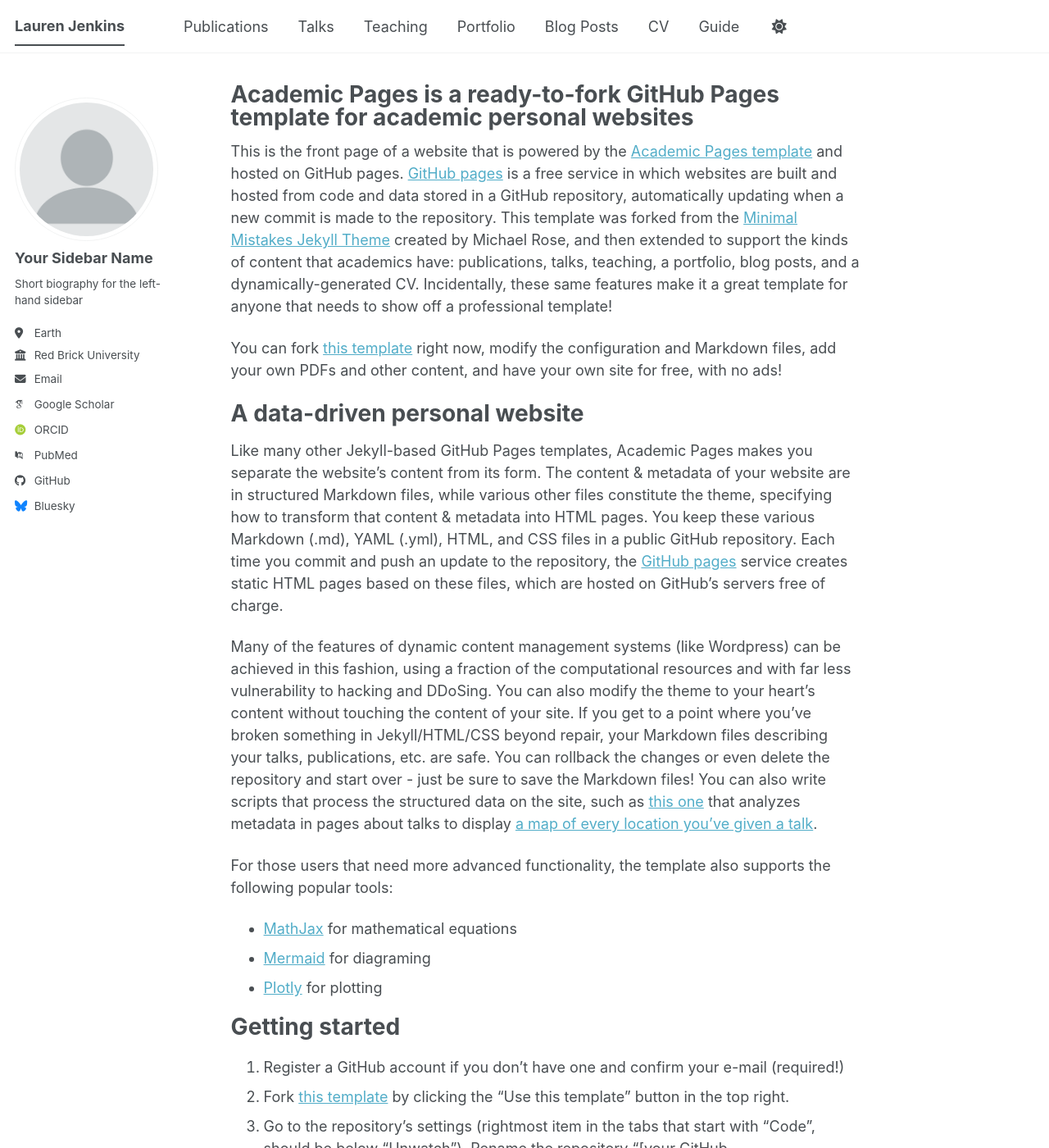
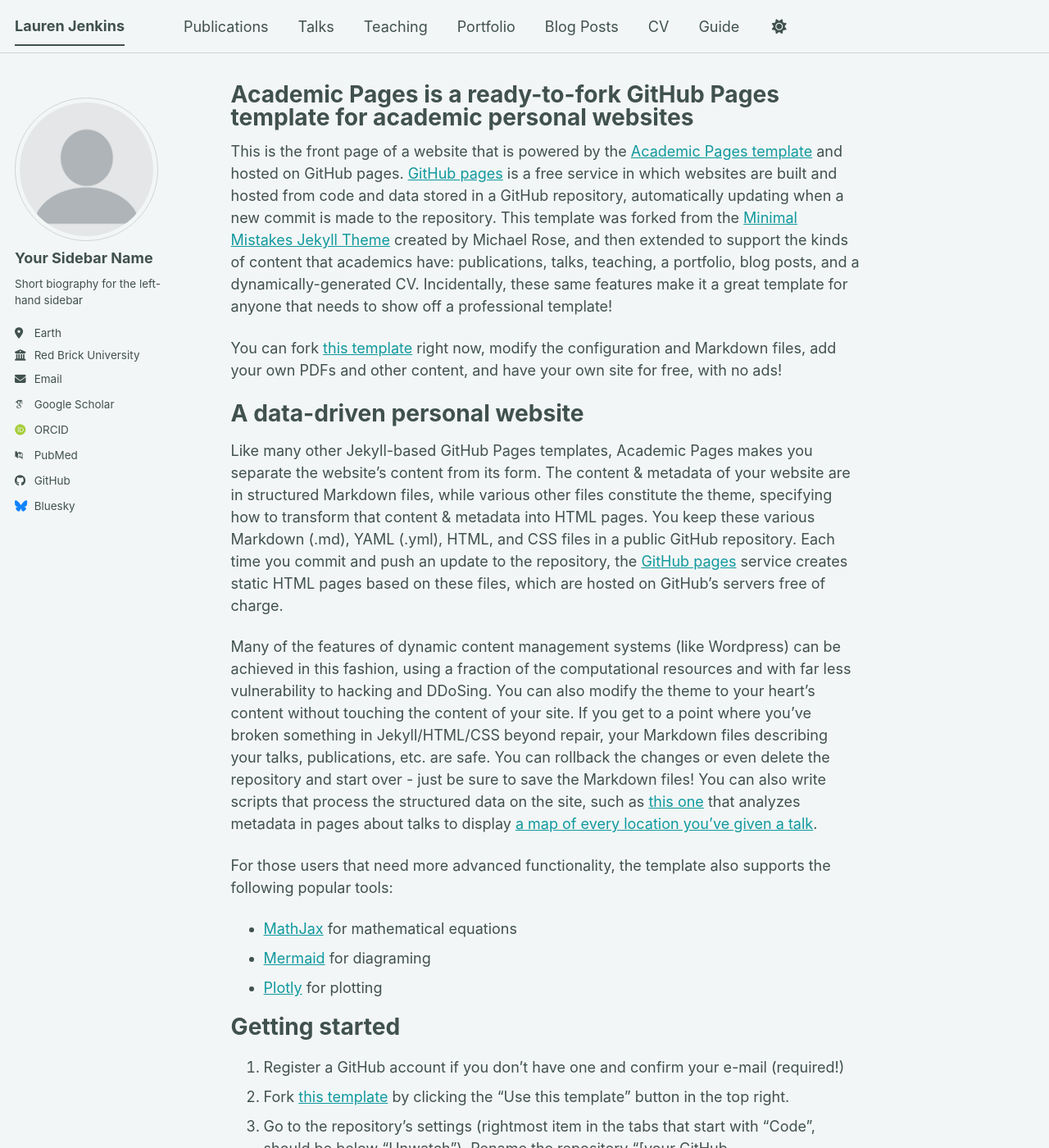
Before and after one commit to jenkinslauren/jenkinslauren.github.io, a Jekyll site: the page built from _pages/about.md, in a window 1280 px wide and 1400 px high. Shown: the whole window at 82% size. Built offline with Jekyll 4.4.1, drawn with Linux system fonts in a browser that asks for light colours; some web fonts are replaced; a script bundle is joined from its source files by our own code; library files that are not in the unit come from our copies.

Commit message:
Update _config.yml

```diff
--- a/_config.yml
+++ b/_config.yml
@@ -1,14 +1,6 @@
-# Welcome to Jekyll!
-#
-# This config file is meant for settings that affect your entire site, values
-# which you are expected to set up once and rarely need to edit after that.
-# For technical reasons, this file is *NOT* reloaded automatically when you use
-# `jekyll serve -l -H localhost`. If you change this file, please restart the
-# server process.
-
-# Basic Site Settings
+# basic site settings
 locale                   : "en-US"
-site_theme               : "default" # The available themes options are "default", "air", "sunrise", "mint", "dirt" and "contrast"
+site_theme               : "mint" # The available themes options are "default", "air", "sunrise", "mint", "dirt" and "contrast"
 title                    : "Lauren Jenkins"
 title_separator          : ""
 name                     : &name "Lauren Jenkins"
```
